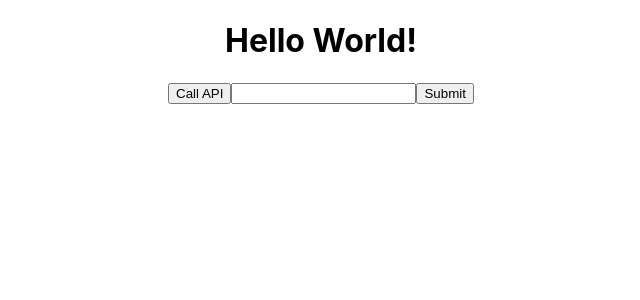
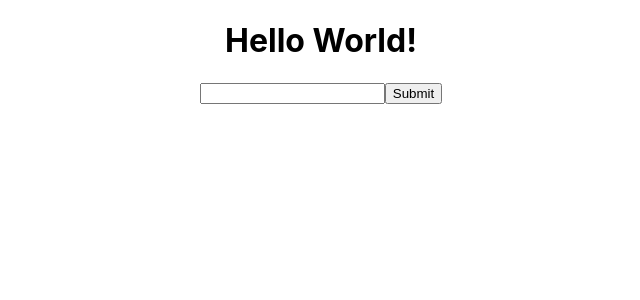
Before and after one commit to zipzip81/frontend-reactjs, a React (Create React App) app: page / in a window 1280 px wide. Shown: the top 300 px of the page, without its empty margins (319-959 px from the left). Built offline with nearby package versions, Linux system fonts and the light colour scheme.

Commit message:
Update App.js

```diff
--- a/src/App.js
+++ b/src/App.js
@@ -1,11 +1,6 @@
 import React, { useState } from 'react';
 import './App.css';
 
-function callApi() {
-   fetch('https://service-helloworld-1.as.r.appspot.com/api/v1/hello/Tan', { method: 'GET' })
-    .then(data => data.json()) // Parsing the data into a JavaScript object
-    .then(json => alert(JSON.stringify(json))) // Displaying the stringified data in an alert popup
-}
 
 function App() {
   const [name, setName] = useState('');
@@ -20,8 +15,6 @@ function App() {
   return (
     <div className="App">
       <h1>Hello World!</h1>
-      <button onClick={callApi}>Call API</button>
-
       <input type="text" value={name} onChange={e => setName(e.target.value)} />
       <button onClick={handleClick}>Submit</button>
       <p>{message}</p>
```
